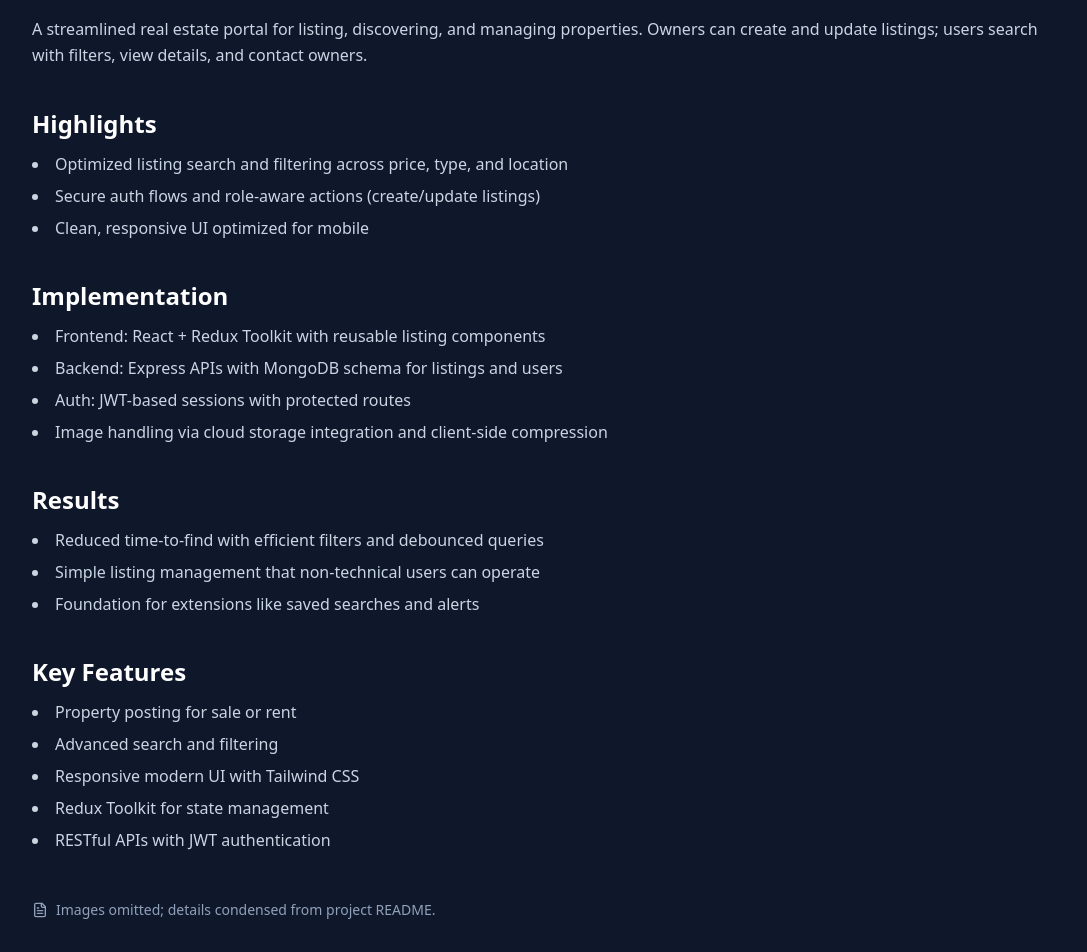
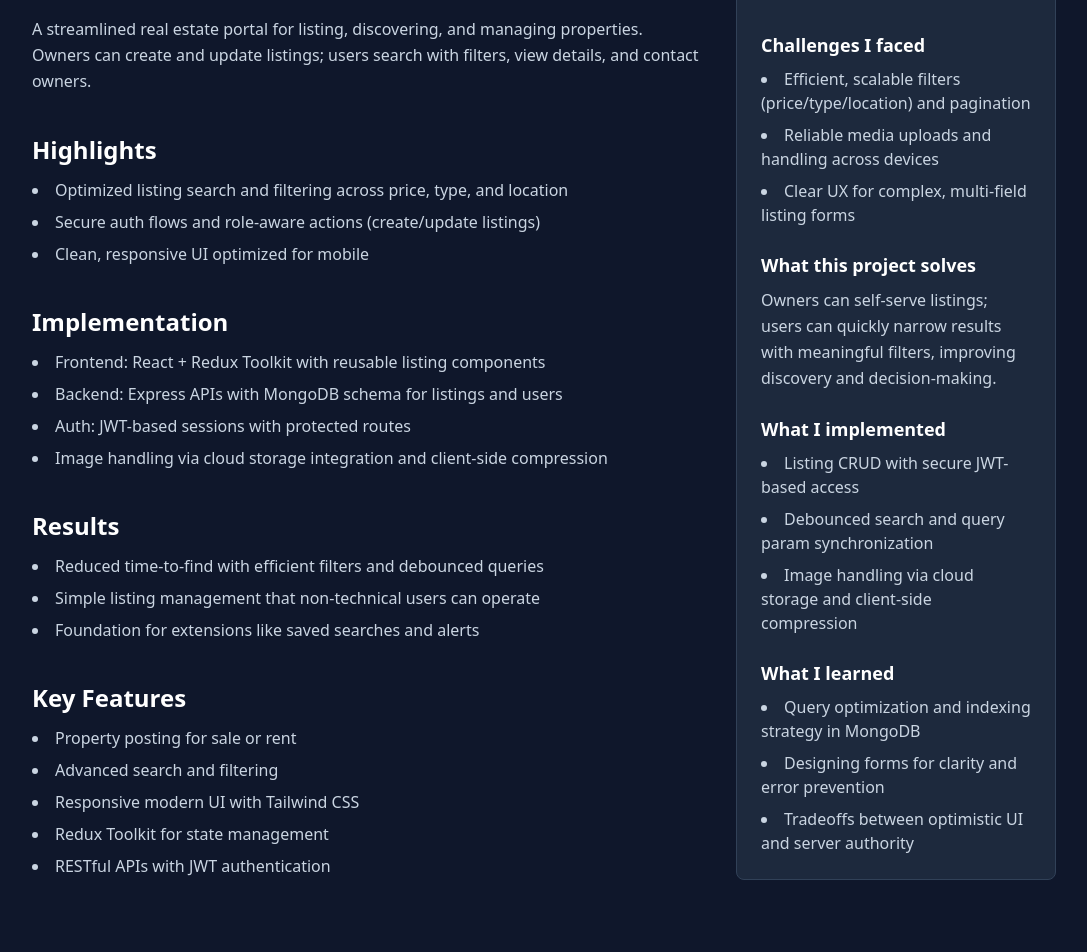
Before and after one commit to Anasyaseen92/MyPorfolio, a React (Vite) app: page /projects/real-estate-platform in a window 1280 px wide. Shown: the part 360-1312 px from the top of the page, without its empty margins (96-1183 px from the left). Built offline with nearby package versions, Linux system fonts and the light colour scheme.

Commit message:
updated projects details

```diff
--- a/src/pages/CaseStudy.jsx
+++ b/src/pages/CaseStudy.jsx
@@ -65,6 +65,8 @@ const CaseStudy = () => {
           </div>
         </div>
 
+        <div className="grid lg:grid-cols-3 gap-8">
+          <div className="lg:col-span-2">
             <header className="mb-10">
               <h1 className="text-4xl font-bold mb-3">{title}</h1>
               <p className="text-slate-300">{description}</p>
@@ -131,11 +133,62 @@ const CaseStudy = () => {
                 </section>
               )}
             </main>
+          </div>
 
-        <footer className="mt-12 text-slate-400 text-sm flex items-center gap-2">
-          <FileText size={16} />
-          Images omitted; details condensed from project README.
-        </footer>
+          <aside className="lg:col-span-1">
+            <div className="bg-slate-800 p-6 rounded-lg border border-slate-700 space-y-6">
+              <h2 className="text-2xl font-semibold">About This Project</h2>
+
+              {project.personal?.idea && (
+                <section>
+                  <h3 className="text-lg font-semibold mb-2">How I got the idea</h3>
+                  <p className="text-slate-300 leading-relaxed">{project.personal.idea}</p>
+                </section>
+              )}
+
+              {Array.isArray(project.personal?.challenges) && project.personal.challenges.length > 0 && (
+                <section>
+                  <h3 className="text-lg font-semibold mb-2">Challenges I faced</h3>
+                  <ul className="list-disc list-inside space-y-2 text-slate-300">
+                    {project.personal.challenges.map((c) => (
+                      <li key={c}>{c}</li>
+                    ))}
+                  </ul>
+                </section>
+              )}
+
+              {project.personal?.solves && (
+                <section>
+                  <h3 className="text-lg font-semibold mb-2">What this project solves</h3>
+                  <p className="text-slate-300 leading-relaxed">{project.personal.solves}</p>
+                </section>
+              )}
+
+              {Array.isArray(project.personal?.implemented) && project.personal.implemented.length > 0 && (
+                <section>
+                  <h3 className="text-lg font-semibold mb-2">What I implemented</h3>
+                  <ul className="list-disc list-inside space-y-2 text-slate-300">
+                    {project.personal.implemented.map((i) => (
+                      <li key={i}>{i}</li>
+                    ))}
+                  </ul>
+                </section>
+              )}
+
+              {Array.isArray(project.personal?.learnings) && project.personal.learnings.length > 0 && (
+                <section>
+                  <h3 className="text-lg font-semibold mb-2">What I learned</h3>
+                  <ul className="list-disc list-inside space-y-2 text-slate-300">
+                    {project.personal.learnings.map((l) => (
+                      <li key={l}>{l}</li>
+                    ))}
+                  </ul>
+                </section>
+              )}
+            </div>
+          </aside>
+        </div>
+
       </div>
     </div>
   );
--- a/src/projectsData/projects.js
+++ b/src/projectsData/projects.js
@@ -38,6 +38,26 @@ const projects = [
          'Reliable checkout and order lifecycle from payment to delivery',
          'Maintainable codebase with clear separation of concerns'
        ]
+     },
+     personal: {
+       idea: 'I built Shop Nest after noticing repeated client needs around multi-seller storefronts and secure, scalable checkout flows—aiming for a reusable marketplace foundation inspired by platforms like Etsy/Amazon.',
+       challenges: [
+         'Designing clean role-based access for users vs. sellers',
+         'Handling payment webhooks and order lifecycle reliability',
+         'Managing real-time chat without overloading the backend'
+       ],
+       solves: 'It enables small sellers to reach customers quickly with modern UX, streamlined catalog/checkout, and real-time communication, reducing friction for both sides.',
+       implemented: [
+         'Multi-vendor dashboards with coupons and analytics',
+         'Socket.io chat between buyers and sellers',
+         'Stripe & PayPal payments with verification',
+         'Cloudinary media management and robust data models'
+       ],
+       learnings: [
+         'Best practices for webhooks and idempotent operations',
+         'WebSocket patterns and back-pressure considerations',
+         'Scalable filtering/pagination for large catalogs'
+       ]
      }
    },
    {
@@ -74,6 +94,25 @@ const projects = [
          'Simple listing management that non-technical users can operate',
          'Foundation for extensions like saved searches and alerts'
        ]
+     },
+     personal: {
+       idea: 'This started as a way to simplify the property search experience and practice real-world CRUD + search at scale with a clean UI.',
+       challenges: [
+         'Efficient, scalable filters (price/type/location) and pagination',
+         'Reliable media uploads and handling across devices',
+         'Clear UX for complex, multi-field listing forms'
+       ],
+       solves: 'Owners can self-serve listings; users can quickly narrow results with meaningful filters, improving discovery and decision-making.',
+       implemented: [
+         'Listing CRUD with secure JWT-based access',
+         'Debounced search and query param synchronization',
+         'Image handling via cloud storage and client-side compression'
+       ],
+       learnings: [
+         'Query optimization and indexing strategy in MongoDB',
+         'Designing forms for clarity and error prevention',
+         'Tradeoffs between optimistic UI and server authority'
+       ]
      }
    },
    {
@@ -108,6 +147,25 @@ const projects = [
          'Smooth content interactions even on mid-range devices',
          'Clear extension points for notifications and real-time features'
        ]
+     },
+     personal: {
+       idea: 'I wanted to explore social app patterns—newsfeeds, interactions, and relationships—while focusing on performance and clean data modeling.',
+       challenges: [
+         'Modeling relationships for likes/comments without heavy joins',
+         'Keeping feed interactions fast with pagination and caching',
+         'Ensuring UI feels instant with optimistic updates'
+       ],
+       solves: 'Creates a lightweight space for sharing and discussion with low friction interactions and clean UX.',
+       implemented: [
+         'Posts, likes, comments, profiles, and connections',
+         'Material UI-based, composable components',
+         'Paginated APIs designed for smooth infinite scrolling'
+       ],
+       learnings: [
+         'State normalization and caching for responsive feeds',
+         'Balancing optimistic UI with consistent server state',
+         'Planning for real-time notifications and moderation hooks'
+       ]
      }
    }
  ];
```
Lines whose indentation alone changed are shown as unchanged.
